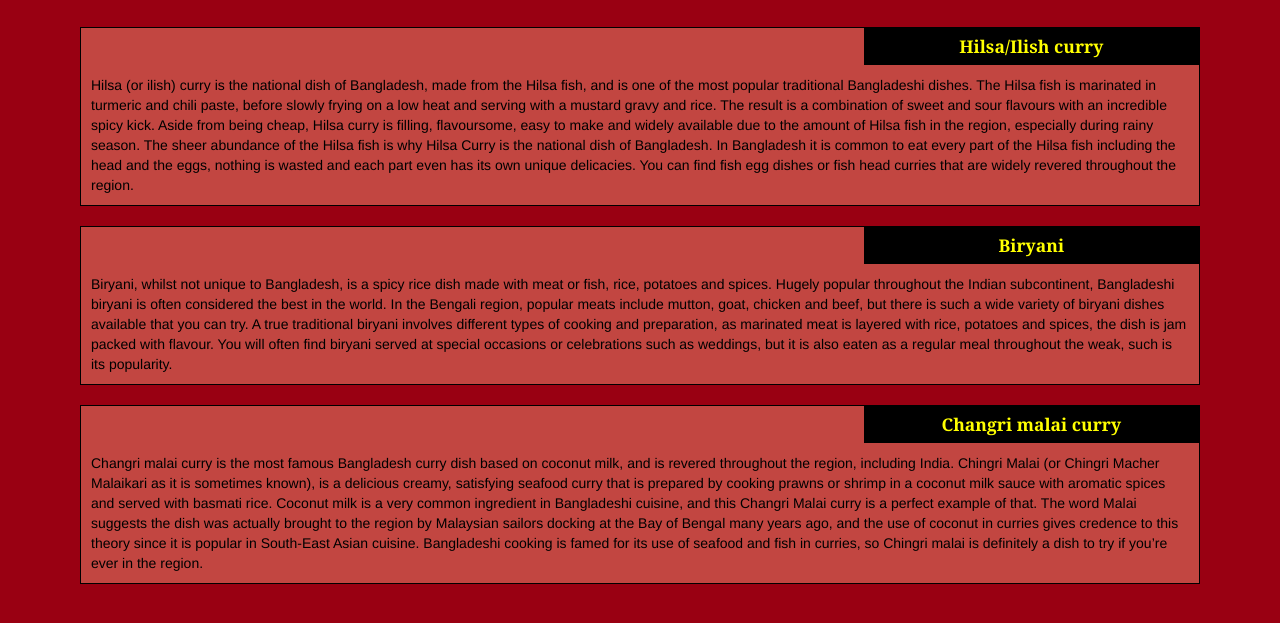
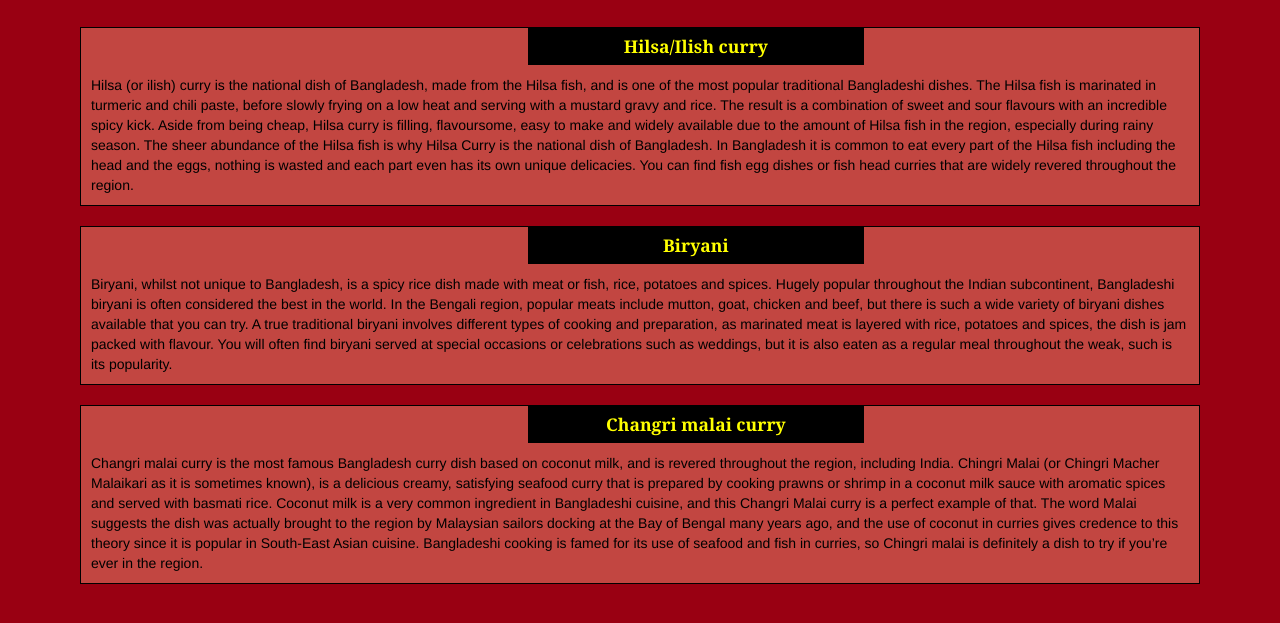
Before and after one commit to Rachna6754/assignment-3-sol, a plain HTML site: page index.html in a window 1280 px wide. Shown: the part 153-776 px from the top of the page. Drawn offline with nearby package versions, Linux system fonts and the light colour scheme; a script that the page names is missing.

Commit message:
Update css style.css

```diff
--- a/css style.css
+++ b/css style.css
@@ -42,7 +42,7 @@ section {
 	border: 1px solid black;
 	text-align: center;
 	width: 30%;
-	margin-left: 70%;
+	margin-left: 40%;
 	font-family: Georgia,sans-serif;
 	font-weight: bold;
 	font-size: 125%;
@@ -57,7 +57,7 @@ section {
 	border: 1px solid black;
 	text-align: center;
 	width: 30%;
-	margin-left: 70%;
+	margin-left: 40%;
 	font-family: Georgia,sans-serif;
 	font-weight: bold;
 	font-size: 125%;
@@ -72,7 +72,7 @@ section {
 	border: 1px solid black;
 	text-align: center;
 	width: 30%;
-	margin-left: 70%;
+	margin-left: 40%;
 	font-family: Georgia,sans-serif;
 	font-weight: bold;
 	font-size: 125%;
```
